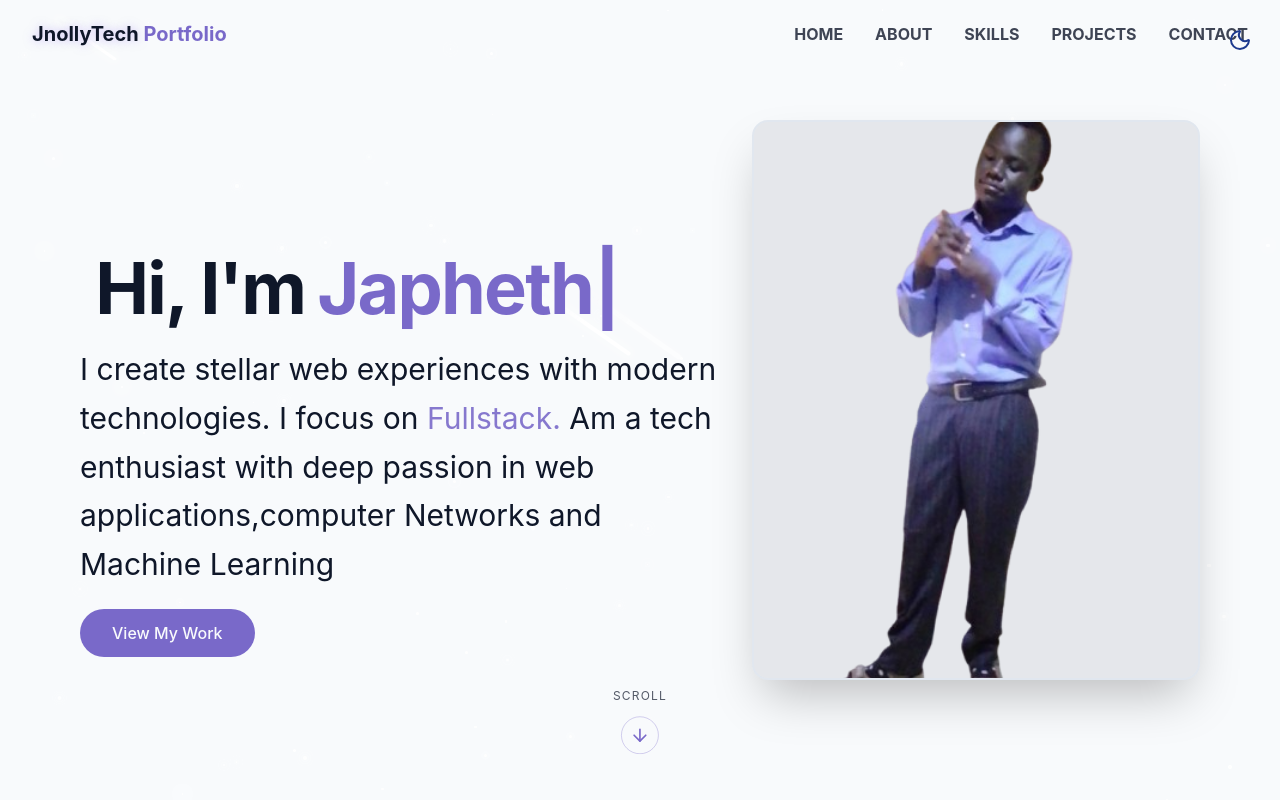
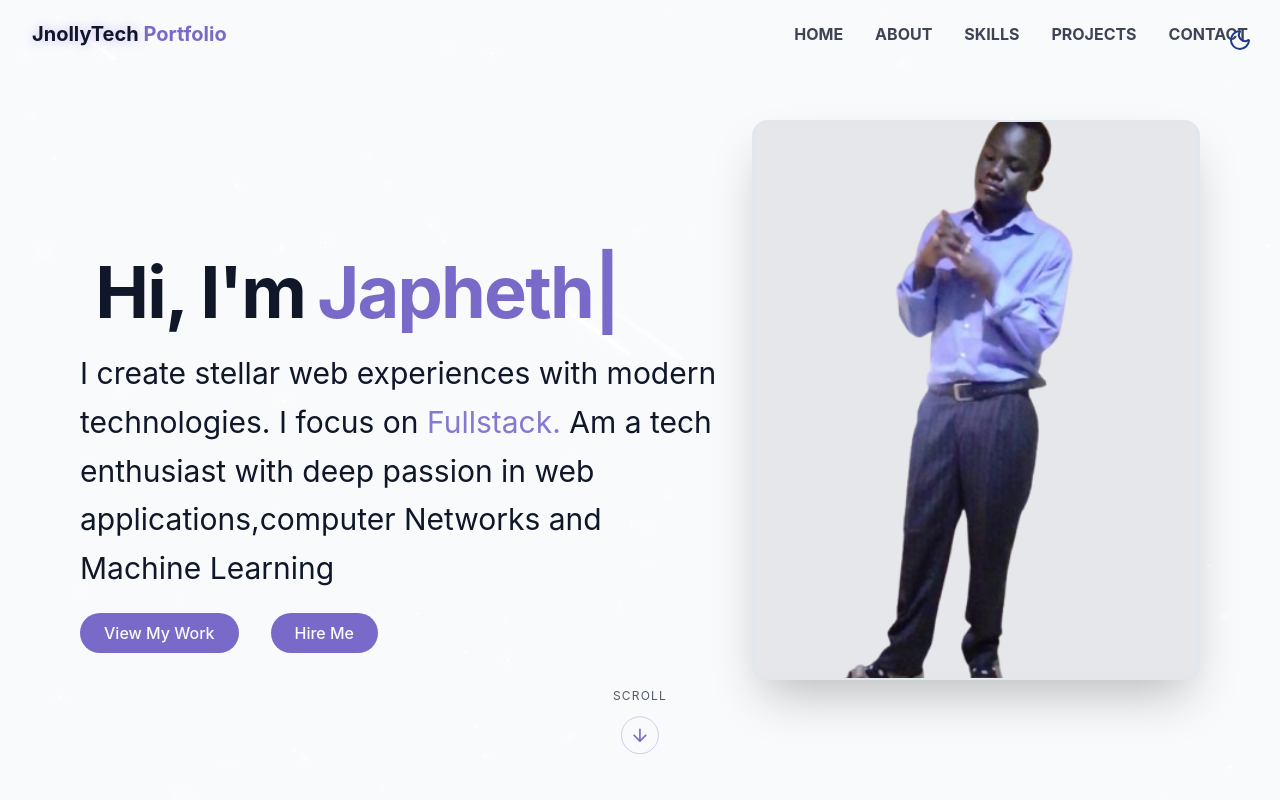
Before and after one commit to JNOLLY331/Serverless-portfolio, a React (Vite) app in the folder portfolio-app/: page / in a window 1280 px wide. Shown: the top 800 px of the page. Built offline with nearby package versions, Linux system fonts and the light colour scheme.

Commit message:
version2

```diff
--- a/portfolio-app/src/components/HeroSection.jsx
+++ b/portfolio-app/src/components/HeroSection.jsx
@@ -33,12 +33,18 @@ export const HeroSection = () => {
               I focus on <span className="text-primary/90">Fullstack.</span> Am a tech enthusiast with deep passion in web applications,computer Networks and Machine Learning
             </p>
 
-            <div className="pt-2 opacity-0 animate-fade-in-delay-4 flex justify-center lg:justify-start">
+            <div className="pt-2 opacity-0 animate-fade-in-delay-4 flex gap-8 justify-center lg:justify-start">
               <a
                 href="#projects"
-                className="cosmic-button px-8 py-3 rounded-full font-medium transition-all"
+                className="cosmic-button px-6 py-2 rounded-full font-medium transition-all"
               >
                 View My Work
+              </a>
+              <a
+                href="#contact"
+                className="cosmic-button px-6 py-2 rounded-full font-medium transition-all"
+              >
+                Hire Me
               </a>
             </div>
           </div>
```
